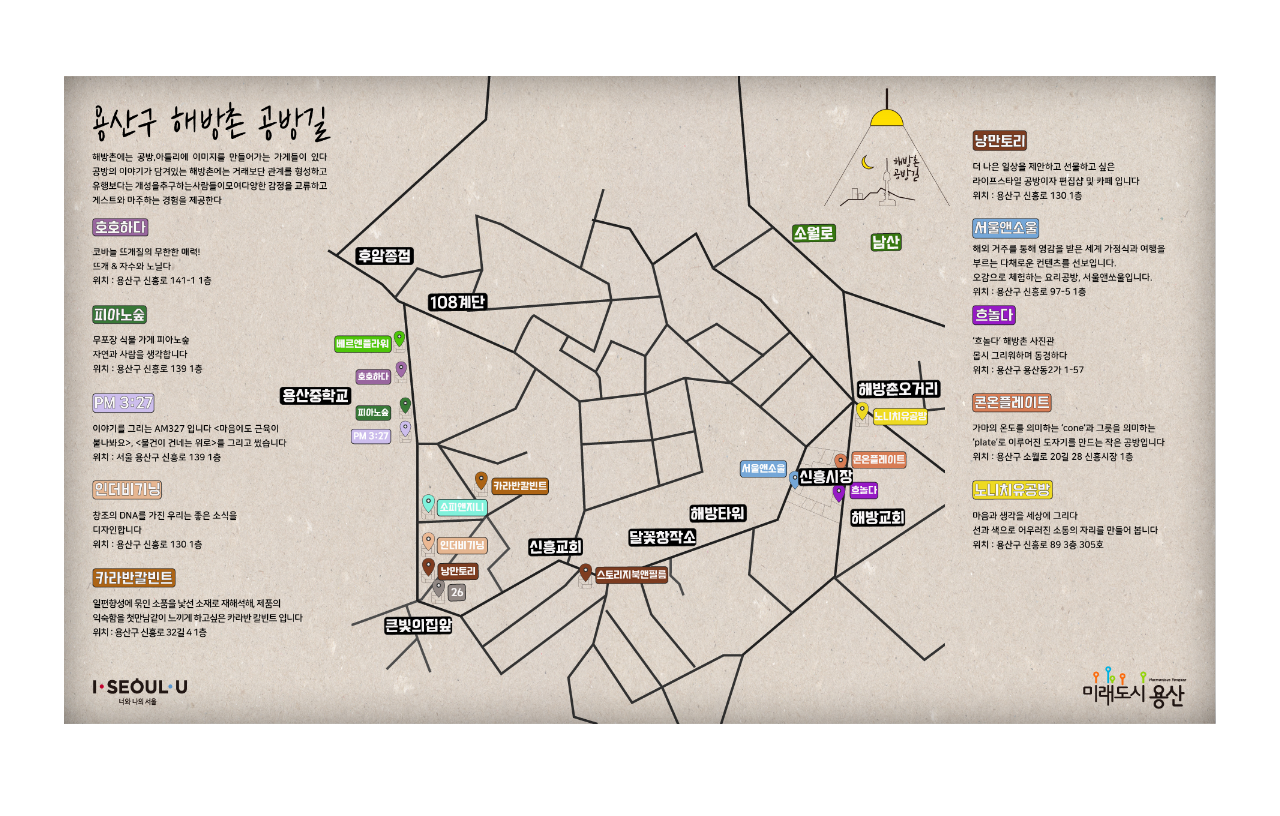
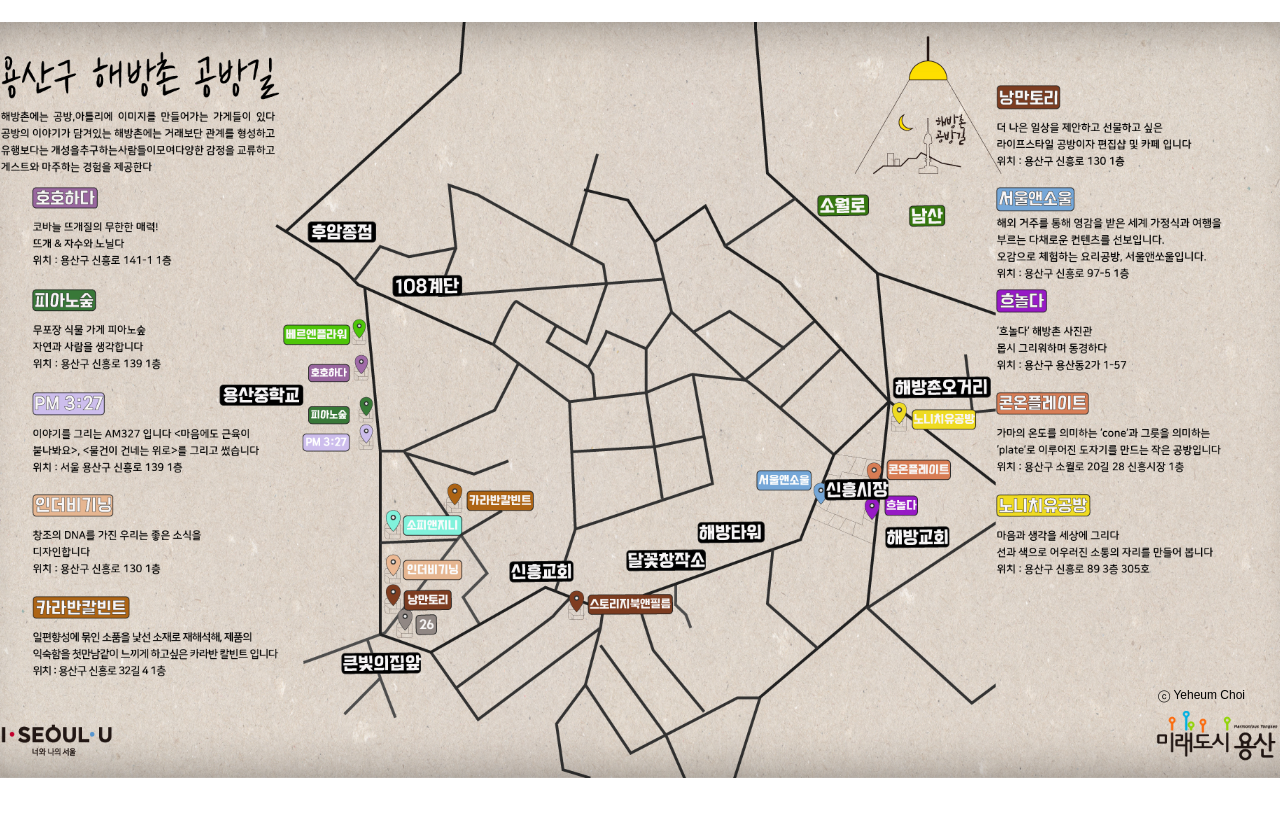
Before and after one commit to cyheum/Freedom_Village, a React (Create React App) app: page / in a window 1280 px wide. Shown: the top 816 px of the page. Built offline with nearby package versions, Linux system fonts and the light colour scheme.

Commit message:
Refactor: copyright 생성 및 사이즈 수정

```diff
--- a/src/components/atomic/StoreDetailDescription.tsx
+++ b/src/components/atomic/StoreDetailDescription.tsx
@@ -1,7 +1,7 @@
-import React from "react";
-import styled, { css } from "styled-components";
-import { device } from "styles/theme";
-import mixin from "styles/mixin";
+import React from 'react';
+import styled, { css } from 'styled-components';
+import { device } from 'styles/theme';
+import mixin from 'styles/mixin';
 
 interface IDescriptionSize {
   textWidth: number;
@@ -32,21 +32,22 @@ const StoreDetailDescription: React.FC<IProp> = ({
 export default StoreDetailDescription;
 
 const FIXED_SIZE = { icon: { width: 85 * 0.8, height: 85 * 0.8 } };
+const RATIO = { tablet: 0.5, laptop: 0.7 };
 
 const STDDescription = styled.div<IDescriptionSize>`
-  ${mixin.flexSet("flex-start")}
+  ${mixin.flexSet('flex-start')}
 
   ${({ textWidth, textHeight }) =>
     css`
-      width: ${textWidth * 0.4}px;
-      height: ${textHeight * 0.4}px;
-      font-size: ${20 * 0.4 * 0.8}px;
+      width: ${textWidth * RATIO.tablet}px;
+      height: ${textHeight * RATIO.tablet}px;
+      font-size: ${20 * RATIO.tablet * 0.8}px;
       -webkit-transform: scale(0.63);
 
       @media ${device.laptopL} {
-        width: ${textWidth * 0.6}px;
-        height: ${textHeight * 0.6}px;
-        font-size: ${20 * 0.6 * 0.8}px;
+        width: ${textWidth * RATIO.laptop}px;
+        height: ${textHeight * RATIO.laptop}px;
+        font-size: ${20 * RATIO.laptop * 0.8}px;
         -webkit-transform: scale(0.83);
       }
 
@@ -60,12 +61,12 @@ const STDDescription = styled.div<IDescriptionSize>`
 `;
 
 const STDIcon = styled.img`
-  width: ${FIXED_SIZE.icon.width * 0.4}px;
-  height: ${FIXED_SIZE.icon.height * 0.4}px;
+  width: ${FIXED_SIZE.icon.width * RATIO.tablet}px;
+  height: ${FIXED_SIZE.icon.height * RATIO.tablet}px;
 
   @media ${device.laptopL} {
-    width: ${FIXED_SIZE.icon.width * 0.6}px;
-    height: ${FIXED_SIZE.icon.height * 0.6}px;
+    width: ${FIXED_SIZE.icon.width * RATIO.laptop}px;
+    height: ${FIXED_SIZE.icon.height * RATIO.laptop}px;
   }
 
   @media ${device.desktopL} {
--- a/src/components/molecular/LeftDetailContainer.tsx
+++ b/src/components/molecular/LeftDetailContainer.tsx
@@ -1,7 +1,7 @@
-import React from "react";
-import styled, { css, keyframes } from "styled-components";
-import mixin from "styles/mixin";
-import { device } from "styles/theme";
+import React from 'react';
+import styled, { css, keyframes } from 'styled-components';
+import mixin from 'styles/mixin';
+import { device } from 'styles/theme';
 
 interface ILabel {
   type: string;
@@ -76,6 +76,8 @@ const FIXED_VAL = {
   },
 };
 
+const RATIO = { tablet: 0.5, laptop: 0.7 };
+
 const STDContainer = styled.div`
   position: relative;
   ${mixin.dynamicScreen(FIXED_VAL.container.width, FIXED_VAL.container.height)}
@@ -113,14 +115,22 @@ const STDLabel = styled.img<ILabel>`
   position: absolute;
   z-index: 1000;
   ${({ type, positionX, positionY }) => css`
-    width: ${FIXED_VAL.label.width * 0.4};
-    height: ${FIXED_VAL.label.height * 0.4}px;
-    ${mixin.getPosition(type, positionX * 0.4, positionY * 0.4)}
+    width: ${FIXED_VAL.label.width * RATIO.tablet};
+    height: ${FIXED_VAL.label.height * RATIO.tablet}px;
+    ${mixin.getPosition(
+      type,
+      positionX * RATIO.tablet,
+      positionY * RATIO.tablet
+    )}
 
     @media ${device.laptopL} {
-      width: ${FIXED_VAL.label.width * 0.6}px;
-      height: ${FIXED_VAL.label.height * 0.6}px;
-      ${mixin.getPosition(type, positionX * 0.6, positionY * 0.6)}
+      width: ${FIXED_VAL.label.width * RATIO.laptop}px;
+      height: ${FIXED_VAL.label.height * RATIO.laptop}px;
+      ${mixin.getPosition(
+        type,
+        positionX * RATIO.laptop,
+        positionY * RATIO.laptop
+      )}
     }
 
     @media ${device.desktopL} {
--- a/src/components/molecular/MainDescriptionContainer.tsx
+++ b/src/components/molecular/MainDescriptionContainer.tsx
@@ -1,8 +1,8 @@
-import React from "react";
-import styled, { css } from "styled-components";
-import { device } from "styles/theme";
-import { IStoreData } from "modules";
-import StoreMainDescription from "../atomic/StoreMainDescription";
+import React from 'react';
+import styled, { css } from 'styled-components';
+import { device } from 'styles/theme';
+import { IStoreData } from 'modules';
+import StoreMainDescription from '../atomic/StoreMainDescription';
 
 interface IContainerProp {
   marginTop: number;
@@ -46,21 +46,20 @@ const CONTAINER_SIZE = {
   height: 1080,
 };
 
+const RATIO = { tablet: 0.5, laptop: 0.7 };
+
 const STDContainer = styled.div<IContainerProp>`
   ${({ marginTop }) => css`
-    width: ${CONTAINER_SIZE.width * 0.4}px;
-    height: ${CONTAINER_SIZE.height * 0.4}px;
-    margin-top: ${marginTop * 0.4}px;
+    width: ${CONTAINER_SIZE.width * RATIO.tablet}px;
+    margin-top: ${marginTop * RATIO.tablet}px;
 
     @media ${device.laptopL} {
-      width: ${CONTAINER_SIZE.width * 0.6}px;
-      height: ${CONTAINER_SIZE.height * 0.6}px;
-      margin-top: ${marginTop * 0.6}px;
+      width: ${CONTAINER_SIZE.width * RATIO.laptop}px;
+      margin-top: ${marginTop * RATIO.laptop}px;
     }
 
     @media ${device.desktopL} {
       width: ${CONTAINER_SIZE.width}px;
-      height: ${CONTAINER_SIZE.height}px;
       margin-top: ${marginTop}px;
     }
   `}
--- a/src/components/molecular/RightDetailContainer.tsx
+++ b/src/components/molecular/RightDetailContainer.tsx
@@ -1,7 +1,7 @@
-import React from "react";
-import styled, { css, keyframes } from "styled-components";
-import { device } from "styles/theme";
-import StoreDetailDescription from "../atomic/StoreDetailDescription";
+import React from 'react';
+import styled, { css, keyframes } from 'styled-components';
+import { device } from 'styles/theme';
+import StoreDetailDescription from '../atomic/StoreDetailDescription';
 
 interface IBlur {
   emptyBlur: string;
@@ -101,6 +101,8 @@ const FIXED_VAL = {
   iconContainer: { margin: 30 * 0.8 },
 };
 
+const RATIO = { tablet: 0.5, laptop: 0.7 };
+
 const fadeout = keyframes`
   from {
     opacity: 1;
@@ -112,16 +114,16 @@ const fadeout = keyframes`
 `;
 
 const STDContainer = styled.div`
-  padding: ${FIXED_VAL.container.padding * 0.4}px;
+  padding: ${FIXED_VAL.container.padding * RATIO.tablet}px;
   padding-bottom: 0;
-  width: ${FIXED_VAL.container.width * 0.4}px;
-  height: ${FIXED_VAL.container.height * 0.4}px;
+  width: ${FIXED_VAL.container.width * RATIO.tablet}px;
+  height: ${FIXED_VAL.container.height * RATIO.tablet}px;
 
   @media ${device.laptopL} {
-    padding: ${FIXED_VAL.container.padding * 0.6}px;
+    padding: ${FIXED_VAL.container.padding * RATIO.laptop}px;
     padding-bottom: 0;
-    width: ${FIXED_VAL.container.width * 0.6}px;
-    height: ${FIXED_VAL.container.height * 0.6}px;
+    width: ${FIXED_VAL.container.width * RATIO.laptop}px;
+    height: ${FIXED_VAL.container.height * RATIO.laptop}px;
   }
 
   @media ${device.desktopL} {
@@ -134,12 +136,12 @@ const STDContainer = styled.div`
 
 const STDTopContainer = styled.div`
   position: relative;
-  width: ${FIXED_VAL.topContainer.width * 0.4}px;
-  height: ${FIXED_VAL.topContainer.height * 0.4}px;
+  width: ${FIXED_VAL.topContainer.width * RATIO.tablet}px;
+  height: ${FIXED_VAL.topContainer.height * RATIO.tablet}px;
 
   @media ${device.laptopL} {
-    width: ${FIXED_VAL.topContainer.width * 0.6}px;
-    height: ${FIXED_VAL.topContainer.height * 0.6}px;
+    width: ${FIXED_VAL.topContainer.width * RATIO.laptop}px;
+    height: ${FIXED_VAL.topContainer.height * RATIO.laptop}px;
   }
 
   @media ${device.desktopL} {
@@ -150,12 +152,12 @@ const STDTopContainer = styled.div`
 
 const STDBottomContainer = styled.div`
   position: relative;
-  width: ${FIXED_VAL.bottomContainer.width * 0.4}px;
-  height: ${FIXED_VAL.bottomContainer.height * 0.4}px;
+  width: ${FIXED_VAL.bottomContainer.width * RATIO.tablet}px;
+  height: ${FIXED_VAL.bottomContainer.height * RATIO.tablet}px;
 
   @media ${device.laptopL} {
-    width: ${FIXED_VAL.bottomContainer.width * 0.6}px;
-    height: ${FIXED_VAL.bottomContainer.height * 0.6}px;
+    width: ${FIXED_VAL.bottomContainer.width * RATIO.laptop}px;
+    height: ${FIXED_VAL.bottomContainer.height * RATIO.laptop}px;
   }
 
   @media ${device.desktopL} {
@@ -213,10 +215,10 @@ const STDBottomImgContainer = styled.img`
 const STDIconsContainer = styled.div`
   display: flex;
   align-items: center;
-  margin: ${FIXED_VAL.iconContainer.margin * 0.4}px 0;
+  margin: ${FIXED_VAL.iconContainer.margin * RATIO.tablet}px 0;
 
   @media ${device.laptopL} {
-    margin: ${FIXED_VAL.iconContainer.margin * 0.6}px 0;
+    margin: ${FIXED_VAL.iconContainer.margin * RATIO.laptop}px 0;
   }
 
   @media ${device.desktopL} {
--- a/src/pages/Main/Screens/MainScreen.tsx
+++ b/src/pages/Main/Screens/MainScreen.tsx
@@ -1,9 +1,10 @@
-import React from "react";
-import styled from "styled-components";
-import { useDispatch } from "react-redux";
-import { getData, modalToggle, IStoreData } from "modules";
-import mixin from "styles/mixin";
-import { MainDescriptionContainer } from "components";
+import React from 'react';
+import styled from 'styled-components';
+import { useDispatch } from 'react-redux';
+import { getData, modalToggle, IStoreData } from 'modules';
+import mixin from 'styles/mixin';
+import { MainDescriptionContainer } from 'components';
+import { device } from 'styles/theme';
 
 interface IData {
   marginTop: number;
@@ -37,6 +38,7 @@ export const MainScreen: React.FC<IProp> = ({ mainData }) => {
             onClickSetCurrentStoreData={onClickSetCurrentStoreData}
           />
         ))}
+        <STDCopyright>ⓒ Yeheum Choi</STDCopyright>
       </STDMapContainer>
     </STDContainer>
   );
@@ -46,6 +48,8 @@ const MAP_LENGTH = {
   width: 1920,
   height: 1080,
 };
+
+const RATIO = { laptop: 0.7, tablet: 0.5 };
 
 const STDContainer = styled.div`
   ${mixin.flexSet()}
@@ -57,6 +61,26 @@ const STDMapContainer = styled.div`
   display: flex;
   justify-content: space-between;
   position: relative;
-  background: no-repeat center/cover url("/Images/mainMap.jpg");
+  background: no-repeat center/cover url('/Images/mainMap.jpg');
   ${mixin.dynamicScreen(MAP_LENGTH.width, MAP_LENGTH.height, [0, 46, 0, 46])};
 `;
+
+const STDCopyright = styled.div`
+  position: absolute;
+  bottom: ${110 * RATIO.tablet}px;
+  right: 0;
+  padding-right: ${50 * RATIO.tablet}px;
+  font-size: 10px;
+  font-weight: 300;
+
+  @media ${device.laptopL} {
+    bottom: ${110 * RATIO.laptop}px;
+    padding-right: ${50 * RATIO.laptop}px;
+    font-size: 12px;
+  }
+
+  @media ${device.desktopL} {
+    bottom: 110px;
+    padding-right: 50px;
+  }
+`;
--- a/src/styles/mixin.ts
+++ b/src/styles/mixin.ts
@@ -1,16 +1,16 @@
-import { css } from "styled-components";
-import { device } from "styles/theme";
+import { css } from 'styled-components';
+import { device } from 'styles/theme';
 
-const ratio = {
-  tablet: 0.4,
-  laptop: 0.6,
+const RATIO = {
+  tablet: 0.5,
+  laptop: 0.7,
 };
 
 const mixin = {
   flexSet: (
-    justifyContent = "center",
-    alignItems = "center",
-    flexDirection = "row"
+    justifyContent = 'center',
+    alignItems = 'center',
+    flexDirection = 'row'
   ) => css`
     display: flex;
     justify-content: ${justifyContent};
@@ -19,25 +19,25 @@ const mixin = {
   `,
   getPosition: (type: string, X: number, Y: number) => {
     switch (type) {
-      case "LEFT_TOP_LIST":
+      case 'LEFT_TOP_LIST':
         return `top: ${Y}px; left: ${X}px;`;
-      case "LEFT_BOTTOM_LIST":
+      case 'LEFT_BOTTOM_LIST':
         return `bottom: ${Y}px; left: ${X}px;`;
-      case "RIGHT_LIST":
+      case 'RIGHT_LIST':
         return `top: ${Y}px; right: ${X}px; `;
     }
   },
   dynamicScreen: (width = 0, height = 0, padding = [0, 0, 0, 0]) => css`
-    width: ${width * ratio.tablet}px;
-    height: ${height * ratio.tablet}px;
-    padding: ${padding[0] * ratio.tablet}px ${padding[1] * ratio.tablet}px
-      ${padding[2] * ratio.tablet}px ${padding[3] * ratio.tablet}px;
+    width: ${width * RATIO.tablet}px;
+    height: ${height * RATIO.tablet}px;
+    padding: ${padding[0] * RATIO.tablet}px ${padding[1] * RATIO.tablet}px
+      ${padding[2] * RATIO.tablet}px ${padding[3] * RATIO.tablet}px;
 
     @media ${device.laptopL} {
-      width: ${width * ratio.laptop}px;
-      height: ${height * ratio.laptop}px;
-      padding: ${padding[0] * ratio.laptop}px ${padding[1] * ratio.laptop}px
-        ${padding[2] * ratio.laptop}px ${padding[3] * ratio.laptop}px;
+      width: ${width * RATIO.laptop}px;
+      height: ${height * RATIO.laptop}px;
+      padding: ${padding[0] * RATIO.laptop}px ${padding[1] * RATIO.laptop}px
+        ${padding[2] * RATIO.laptop}px ${padding[3] * RATIO.laptop}px;
     }
 
     @media ${device.desktopL} {
```
